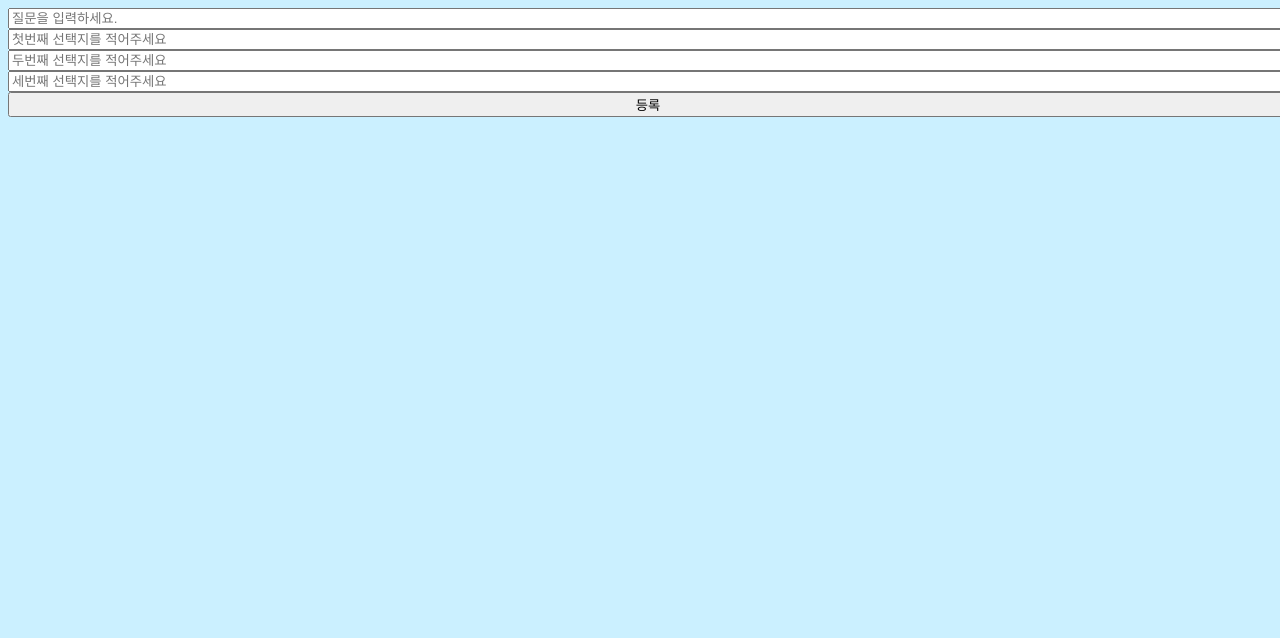
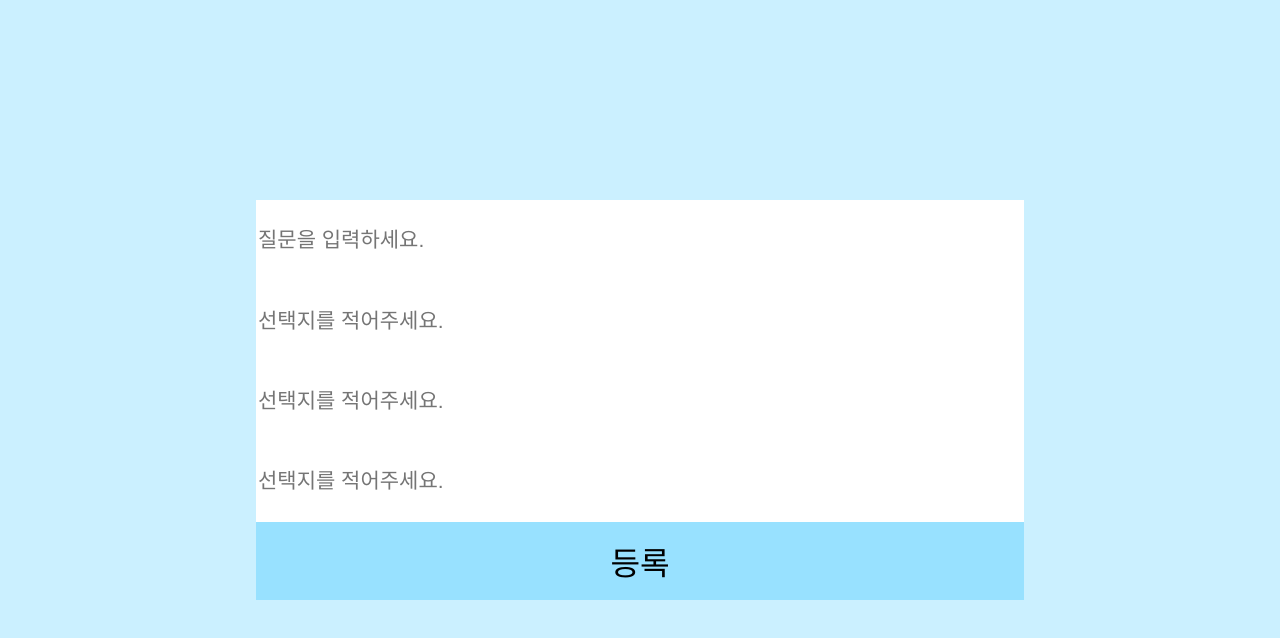
Before and after one commit to wonlf/ts-vote-app, a React (Create React App) app: page / in a window 1280 px wide. Shown: the top 638 px of the page. Built offline with nearby package versions, Linux system fonts and the light colour scheme.

Commit message:
design and dynamic form

```diff
--- a/src/components/App/App.scss
+++ b/src/components/App/App.scss
@@ -2,4 +2,45 @@ html, body{
   width: 100%;
   height: 100%;
   background: #cbf0ff;
+  font-size: 14px;
+  @import url('https://fonts.googleapis.com/css?family=Sunflower:300&display=swap');
 }
+
+.App_Form{
+  width: 60%;
+  height: 400px;
+  margin: auto;
+  position: absolute;
+  right: 0;
+  left: 0;
+  top: 0;
+  bottom: 0;
+
+  .App_input{
+    height: 20%;
+    border: none;
+    font-size: 1.5rem;
+    font-family: 'Sunflower', sans-serif;
+  }
+
+  .App_button{
+    height: 20%;
+    border: none;
+    background-color: #98e1ff;
+    font-size: 2.3rem;
+    font-family: 'Sunflower', sans-serif;
+  }
+
+  .App_href{
+    text-decoration: none;
+    color: black;
+    height: 20%;
+    font-size: 2.3rem;
+    background-color: #98e1ff;
+    font-family: 'Sunflower', sans-serif;
+    text-align: center;
+    display: flex;
+    justify-content: center;
+    align-items: center;
+  }
+}
--- a/src/components/App/App.tsx
+++ b/src/components/App/App.tsx
@@ -1,20 +1,118 @@
-import React  from 'react';
+import React, { useState } from 'react';
+import axios from "axios";
 import './App.scss';
-import Form from './Form/Form';
-import axios from 'axios'
+
+interface Iform {
+    qus: string;
+    ans1: string;
+    ans2: string;
+    ans3: string;
+    ans4: string;
+    ans5: string;
+}
+
+const App = () => {
+    const [form, setForm] = useState({
+        qus: '',
+        ans1: '',
+        ans2: '',
+        ans3: '',
+        ans4: '',
+        ans5: ''
+    });
+    const [response, setRes] = useState({
+        resp: false
+    });
+
+
+    const { qus, ans1, ans2, ans3, ans4, ans5 } = form;
+    let { resp } = response;
+
+    const onChange = (e: React.ChangeEvent<HTMLInputElement>) => {
+        const { name, value } = e.target;
+        setForm({
+            ...form,
+            [name]: value
+        });
+    };
+
+    const onSubmit = (form: Iform) => {
+        axios.post(`http://172.20.10.14:3001/`,  form )
+            .then(res => {
+                resp = res.data.success
+                setRes({
+                    resp: true
+                })
+                console.log(res.data)
+            })
+
+    };
+
+    const handleSubmit = (e: React.MouseEvent<HTMLButtonElement>) => {
+        e.preventDefault();
+        onSubmit(form);
+        // setForm({
+        //     qus: '',
+        //     ans1: '',
+        //     ans2: '',
+        //     ans3: '',
+        //     ans4: '',
+        //     ans5: ''
+        // })
+
+    };
+
+
+    let input1 = null;
+    let input2 = null;
+
+
+    if (ans3 !== ''){
+        input1 = <input name={'ans4'} value={ans4} onChange={onChange} placeholder={'선택지를 적어주세요.'} className={'App_input'}/>
+    }
+    if (ans4 !== ''){
+        input2 = <input name={'ans5'} value={ans5} onChange={onChange} placeholder={'선택지를 적어주세요.'} className={'App_input'}/>
+    }
+
+    let btn = <button type={'submit'} className={'App_button'} onClick={handleSubmit}>등록</button>;
+
+    console.log(resp);
+
+    if(resp === true){
+        btn = <a href={`/vote`} className={'App_href'}>투표하러가기</a>
+
+    }
+
+
+    return (
+        <form  style={{display: "flex", flexDirection: "column"}} className={'App_Form'}>
+            <input name={'qus'} value={qus} onChange={onChange} placeholder={'질문을 입력하세요.'} className={'App_input'}/>
+            <input name={'ans1'} value={ans1} onChange={onChange} placeholder={'선택지를 적어주세요.'} className={'App_input'}/>
+            <input name={'ans2'} value={ans2} onChange={onChange} placeholder={'선택지를 적어주세요.'} className={'App_input'}/>
+            <input name={'ans3'} value={ans3} onChange={onChange} placeholder={'선택지를 적어주세요.'} className={'App_input'}/>
+            {input1}
+            {input2}
+            {btn}
+        </form>
+    );
+
+
+    // type GreetingsProps = {
+    //     name: string;
+    //     value: string;
+    //     // id: number | undefined;
+    // };
+    //
+    // function Greetings({ name, value }: GreetingsProps) {
+    //     return (
+    //         <input name={name} value={value} onChange={onChange} id={'input4'} placeholder={'선택지를 적어주세요.'} className={'App_input'}/>
+    //     );
+    // }
+
+
+}
 
 
 
-const App = () => {
-    const onSubmit = (form: { qus: string; ans1: string; ans2: string; ans3: string; ans4: string; ans5: string;}) => {
-        axios.post(`http://192.168.0.141:3001`,  form )
-            .then(res => {
-                console.log(res);
-                console.log(res.data);
-            })
-    };
-    return <Form onSubmit={onSubmit} />;
-}
-
 
 export default App;
--- a/src/components/App/Form/Form.tsx
+++ /dev/null
@@ -1,68 +0,0 @@
-import React, { useState } from 'react';
-
-type MyFormProps = {
-    onSubmit: (form: { qus: string; ans1: string; ans2: string; ans3: string; ans4: string; ans5: string;}) => void;
-};
-
-
-const Form = ({ onSubmit }: MyFormProps) => {
-    const [form, setForm] = useState({
-        qus: '',
-        ans1: '',
-        ans2: '',
-        ans3: '',
-        ans4: '',
-        ans5: ''
-    });
-    const { qus, ans1, ans2, ans3, ans4, ans5 } = form;
-
-    const onChange = (e: React.ChangeEvent<HTMLInputElement>) => {
-        const { name, value } = e.target;
-        setForm({
-            ...form,
-            [name]: value
-        });
-    };
-
-    const handleSubmit = (e: React.FormEvent<HTMLFormElement>) => {
-        e.preventDefault();
-        onSubmit(form);
-        setForm({
-            qus: '',
-            ans1: '',
-            ans2: '',
-            ans3: '',
-            ans4: '',
-            ans5: ''
-        })
-    };
-
-    let input1 = null;
-    let input2 = null;
-
-
-    if (ans3 !== ''){
-        input1 = <input name={'ans4'} value={ans4} onChange={onChange} placeholder={'네번째 선택지를 적어주세요'}/>
-    }
-    if (ans4 !== ''){
-        input2 = <input name={'ans5'} value={ans5} onChange={onChange} placeholder={'다섯번째 선택지를 적어주세요'}/>
-    }
-
-
-
-    return (
-        <form onSubmit={handleSubmit} style={{display: "flex", flexDirection: "column"}}>
-            <input name={'qus'} value={qus} onChange={onChange} placeholder={'질문을 입력하세요.'}/>
-            <input name={'ans1'} value={ans1} onChange={onChange} placeholder={'첫번째 선택지를 적어주세요'}/>
-            <input name={'ans2'} value={ans2} onChange={onChange} placeholder={'두번째 선택지를 적어주세요'}/>
-            <input name={'ans3'} value={ans3} onChange={onChange} placeholder={'세번째 선택지를 적어주세요'}/>
-            {input1}
-            {input2}
-
-            <button type="submit">등록</button>
-        </form>
-    );
-}
-
-
-export default Form;
--- a/src/components/Result/Result.tsx
+++ b/src/components/Result/Result.tsx
@@ -1,5 +1,5 @@
 import * as React from 'react';
-import axios from 'axios';
+// import axios from 'axios';
 
 
 
--- a/src/components/Vote/Vote.tsx
+++ b/src/components/Vote/Vote.tsx
@@ -1,5 +1,5 @@
 import * as React from 'react';
-import axios from 'axios';
+// import axios from 'axios';
 
 
 class App extends React.Component {
```
Also changed, not shown: public/favicon.png.
